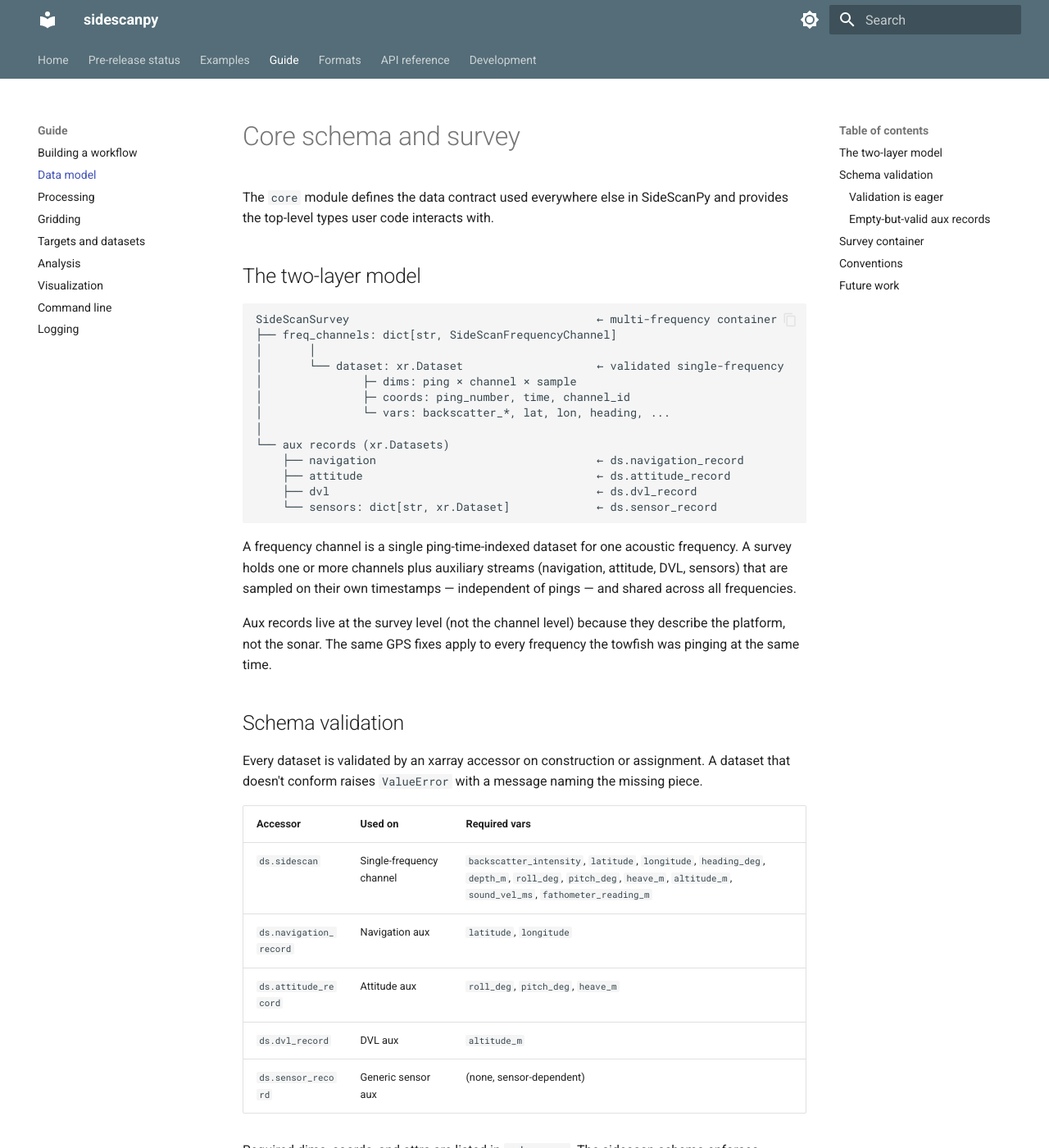
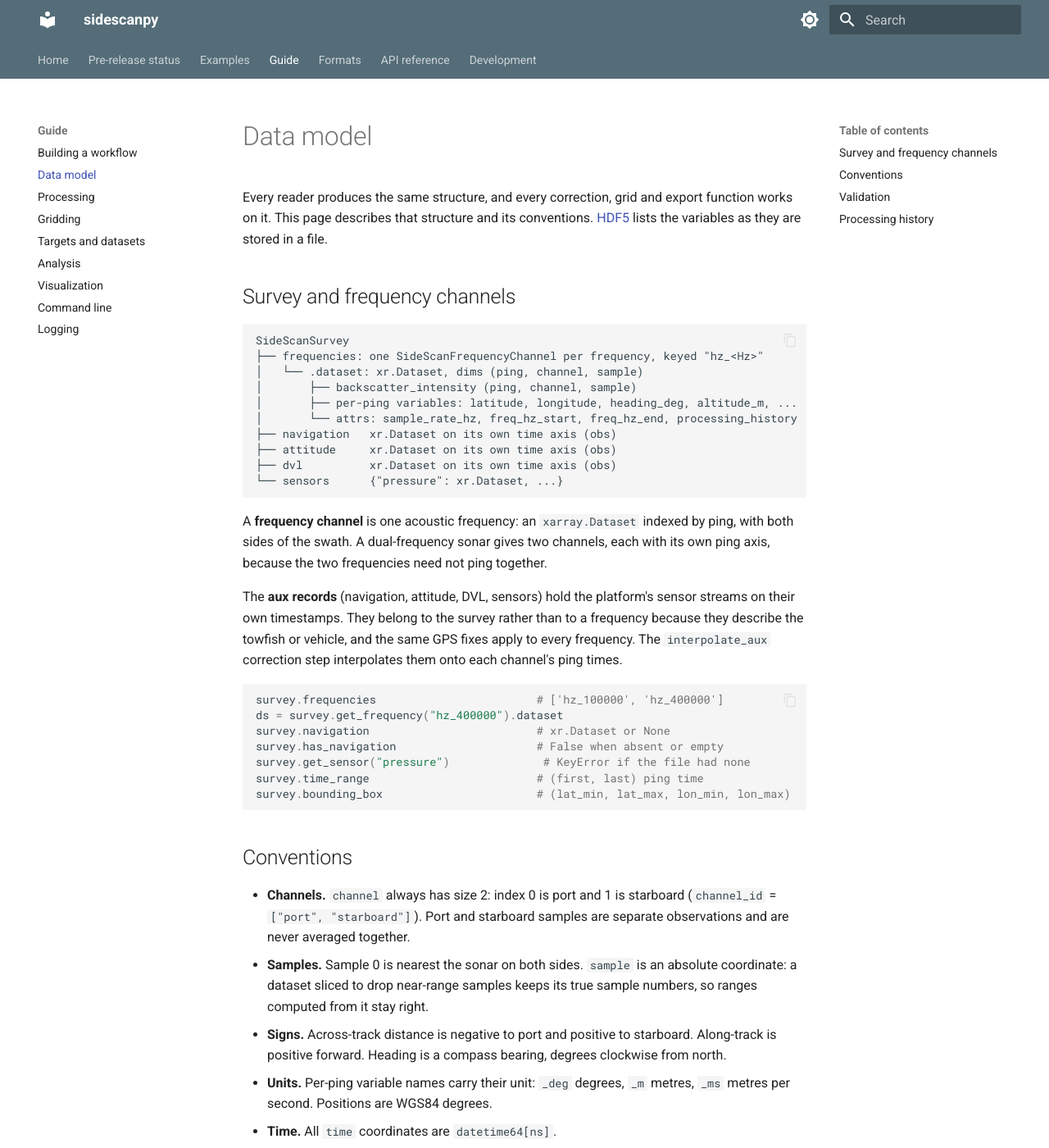
Before and after one commit to rshomberg-research/sidescanpy, an MkDocs documentation site: the page built from docs/core.md, in a window 1280 px wide and 1400 px high. Shown: the whole window at 82% size. Built offline with MkDocs 1.6.1 and Material for MkDocs 9.7.7, drawn with Linux system fonts in a browser that asks for light colours; some of the changed text lies outside the part shown.

Commit message:
docs(core): rewrite the data model page
Fix the contradiction about processing_level (derived from history, not
stored), add the sign and unit conventions, a working example of building
a survey, and drop the future-work list.

Co-Authored-By: Claude Opus 5.5 <noreply@anthropic.com>

````diff
--- a/docs/core.md
+++ b/docs/core.md
@@ -1,118 +1,106 @@
-# Core schema and survey
+# Data model
 
-The `core` module defines the data contract used everywhere else in
-SideScanPy and provides the top-level types user code interacts with.
+Every reader produces the same structure, and every correction, grid
+and export function works on it. This page describes that structure and
+its conventions. [HDF5](io_hdf5.md) lists the variables as they are
+stored in a file.
 
-## The two-layer model
+## Survey and frequency channels
 
 ```
-SideScanSurvey                                     ← multi-frequency container
-├── freq_channels: dict[str, SideScanFrequencyChannel]
-│       │
-│       └── dataset: xr.Dataset                    ← validated single-frequency
-│               ├─ dims: ping × channel × sample
-│               ├─ coords: ping_number, time, channel_id
-│               └─ vars: backscatter_*, lat, lon, heading, ...
-│
-└── aux records (xr.Datasets)
-    ├── navigation                                 ← ds.navigation_record
-    ├── attitude                                   ← ds.attitude_record
-    ├── dvl                                        ← ds.dvl_record
-    └── sensors: dict[str, xr.Dataset]             ← ds.sensor_record
+SideScanSurvey
+├── frequencies: one SideScanFrequencyChannel per frequency, keyed "hz_<Hz>"
+│   └── .dataset: xr.Dataset, dims (ping, channel, sample)
+│       ├── backscatter_intensity (ping, channel, sample)
+│       ├── per-ping variables: latitude, longitude, heading_deg, altitude_m, ...
+│       └── attrs: sample_rate_hz, freq_hz_start, freq_hz_end, processing_history
+├── navigation   xr.Dataset on its own time axis (obs)
+├── attitude     xr.Dataset on its own time axis (obs)
+├── dvl          xr.Dataset on its own time axis (obs)
+└── sensors      {"pressure": xr.Dataset, ...}
 ```
 
-A frequency channel is a single ping-time-indexed dataset for one acoustic
-frequency. A survey holds one or more channels plus auxiliary streams
-(navigation, attitude, DVL, sensors) that are sampled on their own
-timestamps — independent of pings — and shared across all frequencies.
+A **frequency channel** is one acoustic frequency: an `xarray.Dataset`
+indexed by ping, with both sides of the swath. A dual-frequency sonar
+gives two channels, each with its own ping axis, because the two
+frequencies need not ping together.
 
-Aux records live at the survey level (not the channel level) because
-they describe the platform, not the sonar. The same GPS fixes apply to
-every frequency the towfish was pinging at the same time.
+The **aux records** (navigation, attitude, DVL, sensors) hold the
+platform's sensor streams on their own timestamps. They belong to the
+survey rather than to a frequency because they describe the towfish or
+vehicle, and the same GPS fixes apply to every frequency. The
+`interpolate_aux` correction step interpolates them onto each channel's
+ping times.
 
-## Schema validation
-
-Every dataset is validated by an xarray accessor on construction or
-assignment. A dataset that doesn't conform raises `ValueError` with a
-message naming the missing piece.
-
-| Accessor | Used on | Required vars |
-|---|---|---|
-| `ds.sidescan` | Single-frequency channel | `backscatter_intensity`, `latitude`, `longitude`, `heading_deg`, `depth_m`, `roll_deg`, `pitch_deg`, `heave_m`, `altitude_m`, `sound_vel_ms`, `fathometer_reading_m` |
-| `ds.navigation_record` | Navigation aux | `latitude`, `longitude` |
-| `ds.attitude_record` | Attitude aux | `roll_deg`, `pitch_deg`, `heave_m` |
-| `ds.dvl_record` | DVL aux | `altitude_m` |
-| `ds.sensor_record` | Generic sensor aux | (none, sensor-dependent) |
-
-Required dims, coords, and attrs are listed in `schema.py`. The
-sidescan schema enforces `channel` size 2 (port + starboard). The
-processing level (`raw`, `tvg`,
-`geometric`, `range_correction`, `georef`) is derived from the recorded
-steps by `core.history.processing_level()`, not stored separately.
-
-### Validation is eager
-
-`SideScanFrequencyChannel.__init__` runs `ds.sidescan.validate()`.
-Aux record setters on `SideScanSurvey` validate before assigning. Bad
-data fails fast with a specific message — there's no "you can stuff
-anything in and it'll fail later" mode.
-
-### Empty-but-valid aux records
-
-Aux records can be empty (zero `obs`) and still pass validation. This
-matters for round-trip serialization: surveys without nav messages
-still write a nav group on disk, which loads back as an empty record.
-The `is_empty()` method on each aux accessor reports this. The
-`SideScanSurvey.has_navigation` (etc.) shortcut returns `False` for
-both `None` and empty.
-
-The `make_empty_*_record()` helpers in `schema.py` build these
-zero-obs datasets when needed.
-
-## Survey container
-
-`SideScanSurvey` is a thin container with a few useful conventions:
-
-- **Frequencies** are added by string key (e.g. `"hz_1495000"`) via
-  `add_frequency(key, dataset)`. Overwriting warns.
-- **Aux records** are exposed as `@property` + `@setter` pairs:
-  setting `survey.navigation = ds` validates and assigns; setting it to
-  `None` clears.
-- **Sensors** are keyed by `sensor_type` and accessed via
-  `add_sensor(type, ds)` and `get_sensor(type)`.
-- **Derived properties** (`time_range`, `bounding_box`,
-  `frequency_hz_list`, etc.) compute on demand. The bounding box prefers
-  the navigation aux record when populated, falling back to per-ping
-  lat/lon arrays otherwise.
+```python
+survey.frequencies                        # ['hz_100000', 'hz_400000']
+ds = survey.get_frequency("hz_400000").dataset
+survey.navigation                         # xr.Dataset or None
+survey.has_navigation                     # False when absent or empty
+survey.get_sensor("pressure")              # KeyError if the file had none
+survey.time_range                         # (first, last) ping time
+survey.bounding_box                       # (lat_min, lat_max, lon_min, lon_max)
+```
 
 ## Conventions
 
-- All time coords are `datetime64[ns]`. Builders that produce time
-  arrays from pandas may need `.astype("datetime64[ns]")` because
-  pandas 2.x defaults to `[us]`.
-- `processing_level` advances through the pipeline: raw → radiometric →
-  geometric → georeferenced. Functions assert their expected input level
-  and update the attribute on output.
-- `processing_history` is a JSON-encoded list. Each entry has `step`,
-  `timestamp_utc`, `params`, `function`, `version`. Use
-  `ds.sidescan.append_to_history(...)` rather than building entries by
-  hand.
-- The `channel_id` coord is always `["port", "starboard"]` as native
-  Python strings (the HDF5/NetCDF readers normalize byte-strings back
-  to native strings).
+- **Channels.** `channel` always has size 2: index 0 is port and 1 is
+  starboard (`channel_id` = `["port", "starboard"]`). Port and starboard
+  samples are separate observations and are never averaged together.
+- **Samples.** Sample 0 is nearest the sonar on both sides. `sample` is
+  an absolute coordinate: a dataset sliced to drop near-range samples
+  keeps its true sample numbers, so ranges computed from it stay right.
+- **Signs.** Across-track distance is negative to port and positive to
+  starboard. Along-track is positive forward. Heading is a compass
+  bearing, degrees clockwise from north.
+- **Units.** Per-ping variable names carry their unit: `_deg` degrees,
+  `_m` metres, `_ms` metres per second. Positions are WGS84 degrees.
+- **Time.** All `time` coordinates are `datetime64[ns]`.
+- **Missing values** are NaN. An aux record can be empty (zero
+  observations) and still be valid; it is written to file as an empty
+  group.
 
-## Future work
+## Validation
 
-- Add tests for the aux stream accessors (currently only the main
-  `sidescan` accessor has dedicated tests; aux validation is covered
-  indirectly through round-trip and converter tests).
-- Add a `SideScanSurvey.replace_frequency(key, ds)` method so callers
-  don't have to reach into `_freq_channels` for in-place channel
-  updates.
-- Add a `SideScanSurvey.clone()` method for deep copying when needed
-  (currently `interpolate.py::_shallow_copy_survey` does this manually).
-- Optional: add `processing_level` validation that prevents going
-  backwards (e.g. raw → radiometric is allowed; radiometric → raw is
-  not).
-- Document the `HDF5_*` constants in their own section once `docs/io_hdf5.md`
-  exists, then remove the duplication here.
+A dataset is checked when it becomes a channel or an aux record, and a
+dataset that does not fit raises `ValueError` naming what is missing.
+The checks are done by xarray accessors you can call yourself:
+
+| Accessor | Checks | Required variables |
+|---|---|---|
+| `ds.sidescan` | a frequency channel | `backscatter_intensity`, `latitude`, `longitude`, `heading_deg`, `depth_m`, `roll_deg`, `pitch_deg`, `heave_m`, `altitude_m`, `sound_vel_ms`, `fathometer_reading_m` |
+| `ds.navigation_record` | navigation | `latitude`, `longitude` |
+| `ds.attitude_record` | attitude | `roll_deg`, `pitch_deg`, `heave_m` |
+| `ds.dvl_record` | DVL | `altitude_m` |
+| `ds.sensor_record` | any sensor | none (needs `time` and the attributes `source`, `sensor_type`) |
+
+A channel also needs the dimensions `ping`, `channel` (size 2) and
+`sample`, the coordinates `ping_number`, `time` and `channel_id`, and the
+attributes `freq_hz_start`, `freq_hz_end`, `pulse_length_us` and
+`sample_rate_hz`. `ds.sidescan.validate()` raises on the first problem;
+`ds.sidescan.is_valid()` returns a bool.
+
+To build a survey from your own data, make datasets that pass these
+checks and add them:
+
+```python
+from pathlib import Path
+from sidescanpy.core import SideScanSurvey
+
+survey = SideScanSurvey(source_files=[Path("my_line.raw")], source_format="custom",
+                        survey_name="my_line")
+survey.add_frequency("hz_400000", ds)     # validates ds
+survey.navigation = nav                   # validates nav; None clears it
+```
+
+## Processing history
+
+Each correction step appends a record to the channel's
+`processing_history` attribute (a JSON list) with the step name, the
+parameters actually used, the function, the sidescanpy version and a UTC
+timestamp. The processing level (`raw`, `tvg`, `geometric`,
+`range_correction`, `georef`) is derived from that list by
+`core.history.processing_level(ds)`; it is not stored separately. Steps
+already in the history are skipped on a re-run, and radiometric steps
+can be undone from their recorded parameters. See
+[Processing](processing.md#rules).
````
